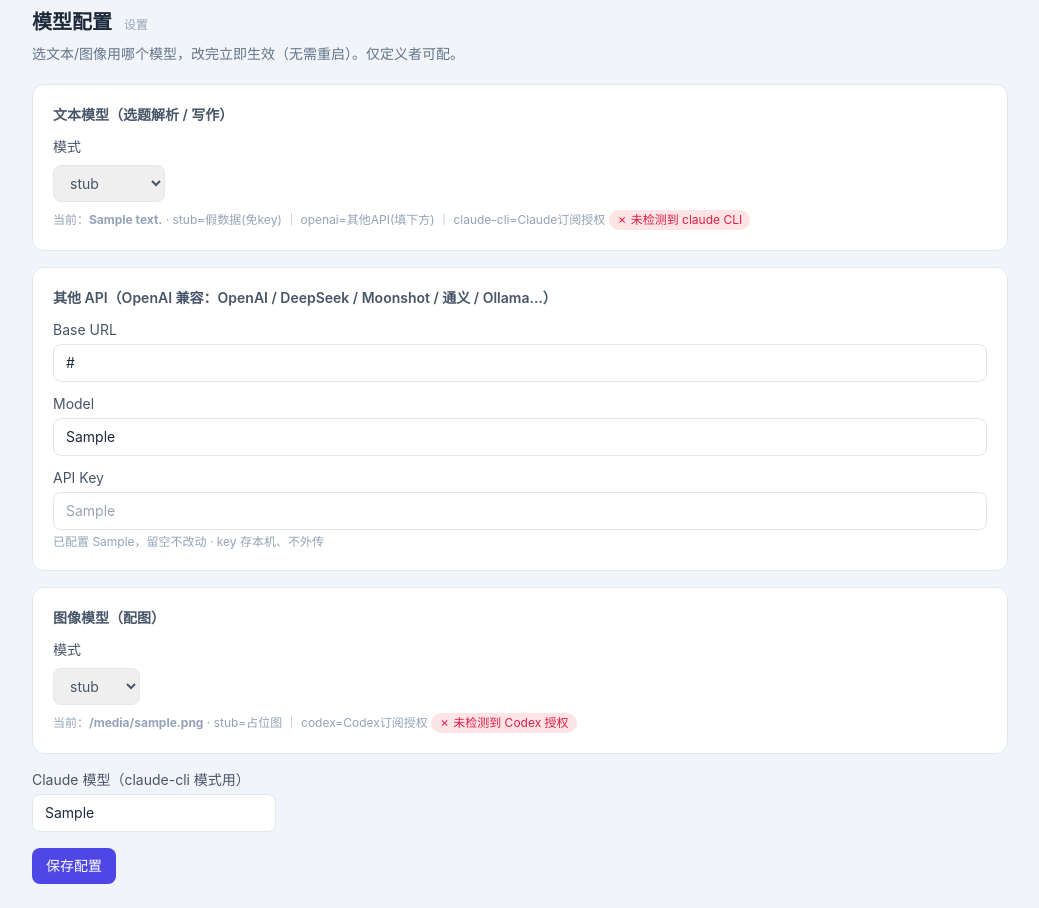
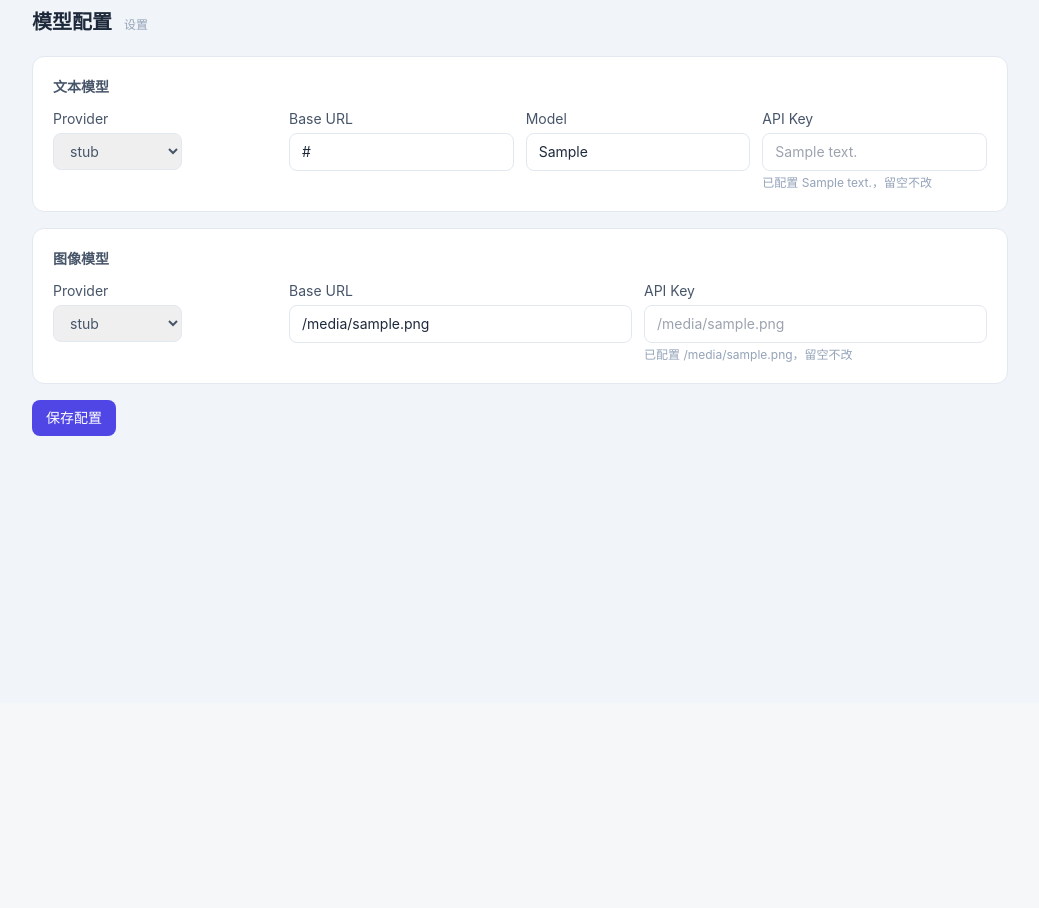
Before and after one commit to semiok/tnalpha, a Python web app: template app/templates/settings/llm.html in a window 1280 px wide. Shown: the part 97-1005 px from the top of the page, without its empty margins (120-1159 px from the left). After the commit the page ends 533 px from the top, so only its background shows below. Run offline with Jinja, Linux system fonts and the light colour scheme; the template is opened without the code that fills it: most values are stand-ins (such as "Sample title", 1, 10 or a date in 2020); some libraries are stand-ins or nearby versions.

Commit message:
MET-16 split text and image model API settings

```diff
--- a/app/templates/settings/llm.html
+++ b/app/templates/settings/llm.html
@@ -2,48 +2,97 @@
 {% from "components/ui.html" import page_header, card_open, card_close, button, chip, text_input, select_input %}
 {% block content %}
   {{ page_header("设置", "模型配置", crumbs=[("首页","/"), ("模型配置","")]) }}
-  <p class="text-sm text-slate-500 -mt-3 mb-5">选文本/图像用哪个模型，改完立即生效（无需重启）。仅定义者可配。</p>
 
   <form method="post" action="/settings/llm" class="space-y-4">
-    {# ── 文本模型 ── #}
-    {{ card_open("文本模型（选题解析 / 写作）") }}
-      <label class="block text-sm text-slate-600 mb-2">模式</label>
-      {{ select_input("text_provider", ["stub", "openai", "claude-cli"], selected=st.text_provider) }}
-      <div class="mt-2 text-xs text-slate-400">
-        当前：<b>{{ st.text_provider }}</b> ·
-        stub=假数据(免key) ｜ openai=其他API(填下方) ｜ claude-cli=Claude订阅授权
-        {% if claude_ready %}{{ chip("✓ 检测到 claude CLI", "emerald") }}{% else %}{{ chip("✗ 未检测到 claude CLI", "rose") }}{% endif %}
+    {{ card_open("文本模型") }}
+      <div class="grid gap-4 md:grid-cols-[220px_1fr]">
+        <label class="block">
+          <span class="block text-sm text-slate-600 mb-1">Provider</span>
+          {{ select_input("text_provider", ["stub", "openai", "minimax-m3", "claude-cli"], selected=st.text_provider) }}
+        </label>
+        <div data-text-api class="grid gap-3 md:grid-cols-3">
+          <label class="block">
+            <span class="block text-sm text-slate-600 mb-1">Base URL</span>
+            {{ text_input("openai_base_url", value=st.openai_base_url, extra="w-full") }}
+          </label>
+          <label class="block">
+            <span class="block text-sm text-slate-600 mb-1">Model</span>
+            {{ text_input("openai_model", value=st.openai_model, extra="w-full") }}
+          </label>
+          <label class="block">
+            <span class="block text-sm text-slate-600 mb-1">API Key</span>
+            {{ text_input("openai_api_key", placeholder=masked_text_key or "sk-...", extra="w-full") }}
+            <span class="block text-xs text-slate-400 mt-1">{% if masked_text_key %}已配置 {{ masked_text_key }}，留空不改{% else %}未配置{% endif %}</span>
+          </label>
+        </div>
+        <div data-text-status class="text-xs text-slate-400">
+          {% if claude_ready %}{{ chip("已检测到 claude CLI", "emerald") }}{% else %}{{ chip("未检测到 claude CLI", "rose") }}{% endif %}
+        </div>
       </div>
     {{ card_close() }}
 
-    {# ── 其他 API（OpenAI 兼容）── #}
-    {{ card_open("其他 API（OpenAI 兼容：OpenAI / DeepSeek / Moonshot / 通义 / Ollama…）") }}
-      <label class="block text-sm text-slate-600 mb-1">Base URL</label>
-      {{ text_input("openai_base_url", value=st.openai_base_url, extra="w-full") }}
-      <label class="block text-sm text-slate-600 mb-1 mt-3">Model</label>
-      {{ text_input("openai_model", value=st.openai_model, extra="w-full") }}
-      <label class="block text-sm text-slate-600 mb-1 mt-3">API Key</label>
-      {{ text_input("openai_api_key", placeholder=masked_key or "sk-...", extra="w-full") }}
-      <div class="text-xs text-slate-400 mt-1">
-        {% if masked_key %}已配置 {{ masked_key }}，留空不改动{% else %}未配置{% endif %} · key 存本机、不外传
+    {{ card_open("图像模型") }}
+      <div class="grid gap-4 md:grid-cols-[220px_1fr]">
+        <label class="block">
+          <span class="block text-sm text-slate-600 mb-1">Provider</span>
+          {{ select_input("image_provider", ["stub", "codex", "minimax-m3"], selected=st.image_provider) }}
+        </label>
+        <div data-image-api class="grid gap-3 md:grid-cols-2">
+          <label class="block">
+            <span class="block text-sm text-slate-600 mb-1">Base URL</span>
+            {{ text_input("image_base_url", value=st.image_base_url, extra="w-full") }}
+          </label>
+          <label class="block">
+            <span class="block text-sm text-slate-600 mb-1">API Key</span>
+            {{ text_input("image_api_key", placeholder=masked_image_key or "sk-...", extra="w-full") }}
+            <span class="block text-xs text-slate-400 mt-1">{% if masked_image_key %}已配置 {{ masked_image_key }}，留空不改{% else %}未配置{% endif %}</span>
+          </label>
+        </div>
+        <div data-image-status class="text-xs text-slate-400">
+          {% if codex_ready %}{{ chip("已检测到 Codex 授权", "emerald") }}{% else %}{{ chip("未检测到 Codex 授权", "rose") }}{% endif %}
+        </div>
       </div>
     {{ card_close() }}
 
-    {# ── 图像模型 ── #}
-    {{ card_open("图像模型（配图）") }}
-      <label class="block text-sm text-slate-600 mb-2">模式</label>
-      {{ select_input("image_provider", ["stub", "codex"], selected=st.image_provider) }}
-      <div class="mt-2 text-xs text-slate-400">
-        当前：<b>{{ st.image_provider }}</b> · stub=占位图 ｜ codex=Codex订阅授权
-        {% if codex_ready %}{{ chip("✓ 检测到 ~/.codex/auth.json", "emerald") }}{% else %}{{ chip("✗ 未检测到 Codex 授权", "rose") }}{% endif %}
-      </div>
-    {{ card_close() }}
-
-    <div>
-      <label class="block text-sm text-slate-600 mb-1">Claude 模型（claude-cli 模式用）</label>
-      {{ text_input("claude_model", value=st.claude_model) }}
-    </div>
+    <input type="hidden" name="claude_model" value="{{ st.claude_model }}">
+    <input type="hidden" name="image_model" value="{{ st.image_model or minimax_image_model }}">
 
     <div>{{ button("保存配置", variant="primary", type="submit") }}</div>
   </form>
+  <script>
+    (() => {
+      const provider = document.querySelector('[name="text_provider"]');
+      const imageProvider = document.querySelector('[name="image_provider"]');
+      const baseUrl = document.querySelector('[name="openai_base_url"]');
+      const model = document.querySelector('[name="openai_model"]');
+      const imageBaseUrl = document.querySelector('[name="image_base_url"]');
+      const imageModel = document.querySelector('[name="image_model"]');
+      const textApi = document.querySelector('[data-text-api]');
+      const textStatus = document.querySelector('[data-text-status]');
+      const imageApi = document.querySelector('[data-image-api]');
+      const imageStatus = document.querySelector('[data-image-status]');
+      const minimaxBaseUrl = "{{ minimax_m3_base_url }}";
+      const minimaxModel = "{{ minimax_m3_model }}";
+      const minimaxImageModel = "{{ minimax_image_model }}";
+      function applyPreset() {
+        const textNeedsApi = provider && ["openai", "minimax-m3"].includes(provider.value);
+        const imageNeedsApi = imageProvider && imageProvider.value === "minimax-m3";
+        if (textApi) textApi.hidden = !textNeedsApi;
+        if (textStatus) textStatus.hidden = provider?.value !== "claude-cli";
+        if (imageApi) imageApi.hidden = !imageNeedsApi;
+        if (imageStatus) imageStatus.hidden = imageProvider?.value !== "codex";
+        if (provider && provider.value === "minimax-m3") {
+          if (baseUrl) baseUrl.value = minimaxBaseUrl;
+          if (model) model.value = minimaxModel;
+        }
+        if (imageProvider && imageProvider.value === "minimax-m3") {
+          if (imageBaseUrl) imageBaseUrl.value = minimaxBaseUrl;
+          if (imageModel) imageModel.value = minimaxImageModel;
+        }
+      }
+      provider?.addEventListener("change", applyPreset);
+      imageProvider?.addEventListener("change", applyPreset);
+      applyPreset();
+    })();
+  </script>
 {% endblock %}
```
Also changed, not shown: app/core/config.py (+6 -1 lines), app/core/db.py (+29 -0 lines), app/core/llm/__init__.py (+13 -5 lines), app/core/llm/minimax_image.py (added, +32 -0 lines), app/core/settings.py (+8 -3 lines), app/core/settings_routes.py (+25 -4 lines), tests/test_settings.py (+111 -2 lines), 1 other file.
